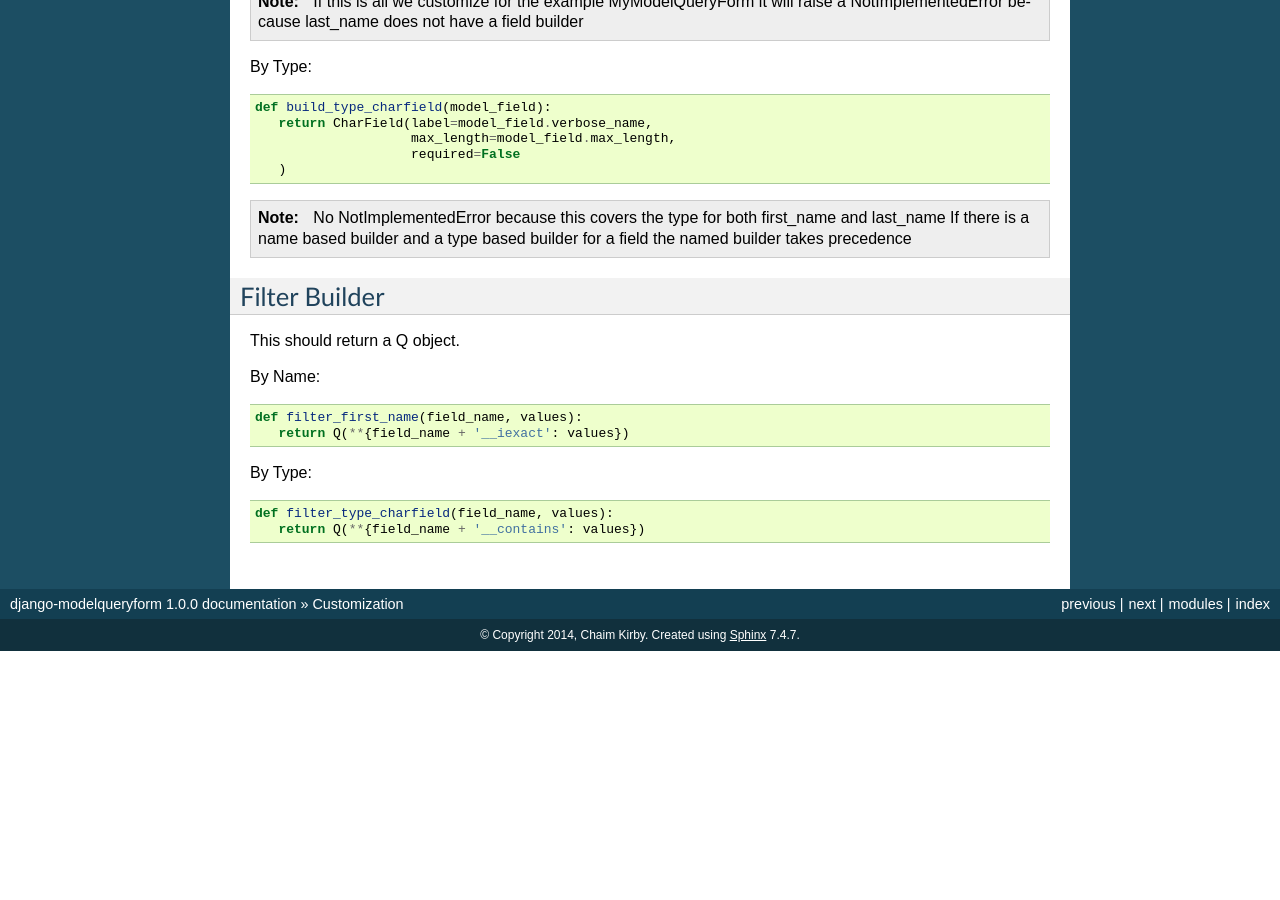
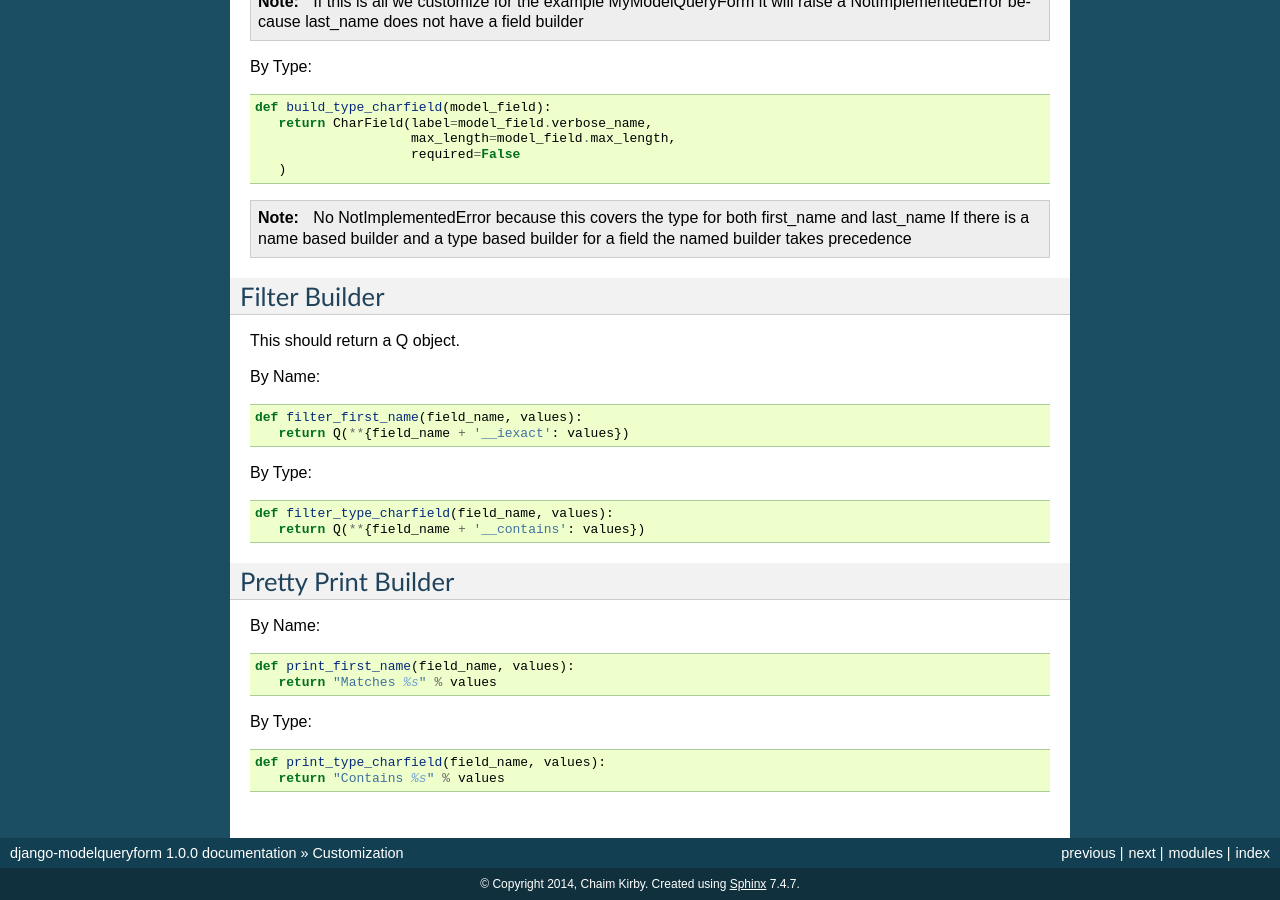
Before and after one commit to ckirby/django-modelqueryform, a Sphinx documentation site: the page built from docs/customization.rst, in a window 1280 px wide and 900 px high, scrolled down 992 px. Built offline with Sphinx 7.4.7, drawn with Linux system fonts in a browser that asks for light colours; before the commit the page ends 1643 px from its top, so only the background shows below that; some of the changed text lies outside the part shown.

Commit message:
More documentation

```diff
--- a/README.rst
+++ b/README.rst
@@ -14,6 +14,11 @@ django-modelqueryform
 **django-modelqueryform** is a flexible app that helps you build Q object generating forms.
 
 It is a great tool if you want you users to be able to do filtered searches against your models.
+
+Project
+-------
+
+The project can be found at https://github.com/ckirby/django-modelqueryform
 
 Documentation
 -------------
--- a/docs/customization.rst
+++ b/docs/customization.rst
@@ -22,7 +22,7 @@ Each of these aspects can be customized either by Model Field or Model Field typ
    * `print_FIELD(field_name, values)`
    * `print_type_FIELDTYPE(field_name, values)`
 
-.. note::
+.. Warning::
    For fields that have no default you must implement a field builder and a filter builder
 
 For these examples we will use the following Model::
@@ -63,7 +63,6 @@ By Type::
 .. note:: No NotImplementedError because this covers the type for both first_name and last_name
    If there is a name based builder and a type based builder for a field the named builder takes precedence
 
-
 Filter Builder
 --------------
 
@@ -78,3 +77,16 @@ By Type::
 
    def filter_type_charfield(field_name, values):
       return Q(**{field_name + '__contains': values})
+
+Pretty Print Builder
+--------------------
+
+By Name::
+
+   def print_first_name(field_name, values):
+      return "Matches %s" % values
+
+By Type::
+
+   def print_type_charfield(field_name, values):
+      return "Contains %s" % values
--- a/docs/history.rst
+++ /dev/null
@@ -1 +0,0 @@
-.. include:: ../HISTORY.rst
--- a/docs/index.rst
+++ b/docs/index.rst
@@ -10,7 +10,6 @@ Contents
    installation
    usage
    customization
-   rangetypes
+   reference
    contributing
    authors
-   history
```
Also changed, not shown: docs/rangetypes.rst (deleted, +0 -25 lines), docs/reference.rst (added, +33 -0 lines), 1 other file.
